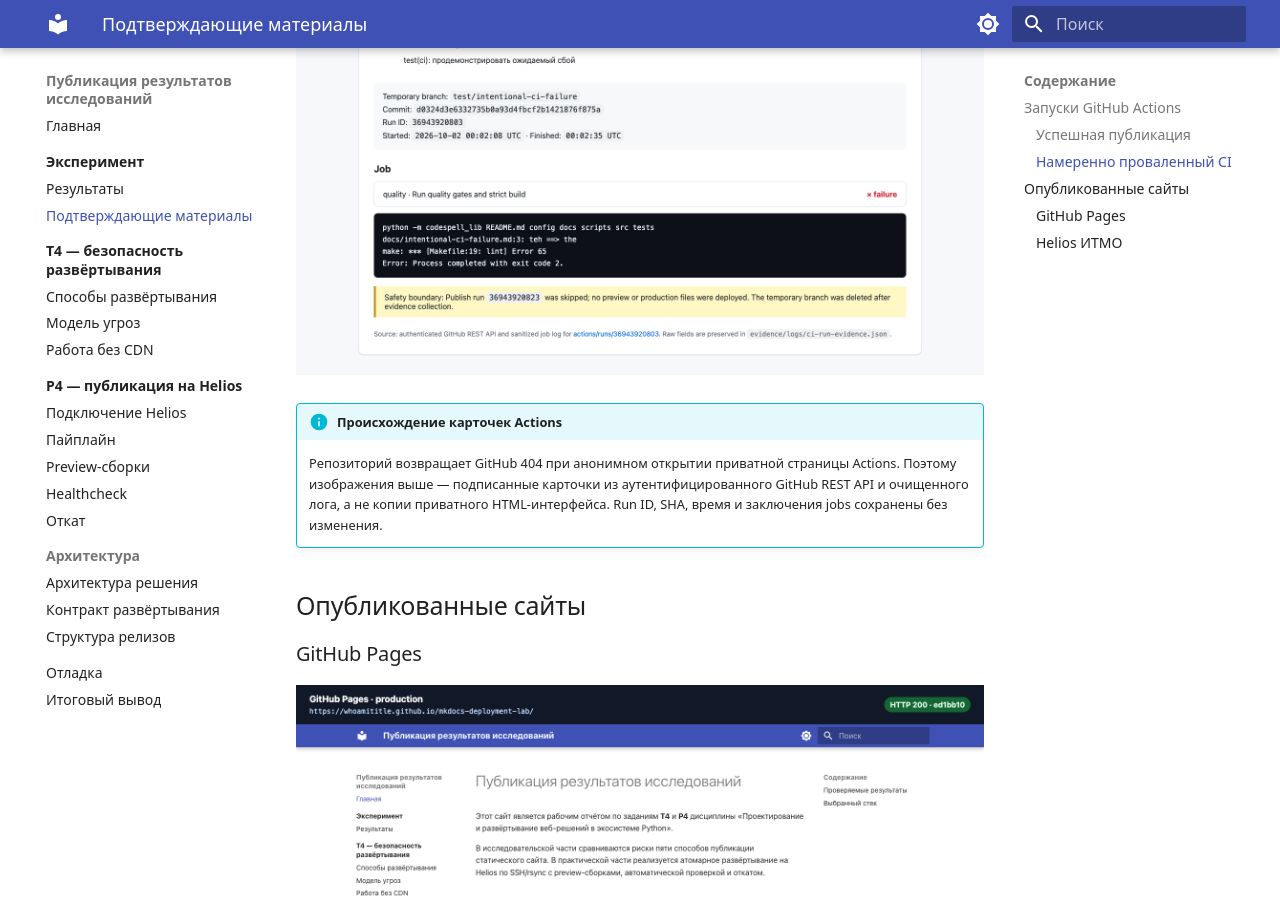
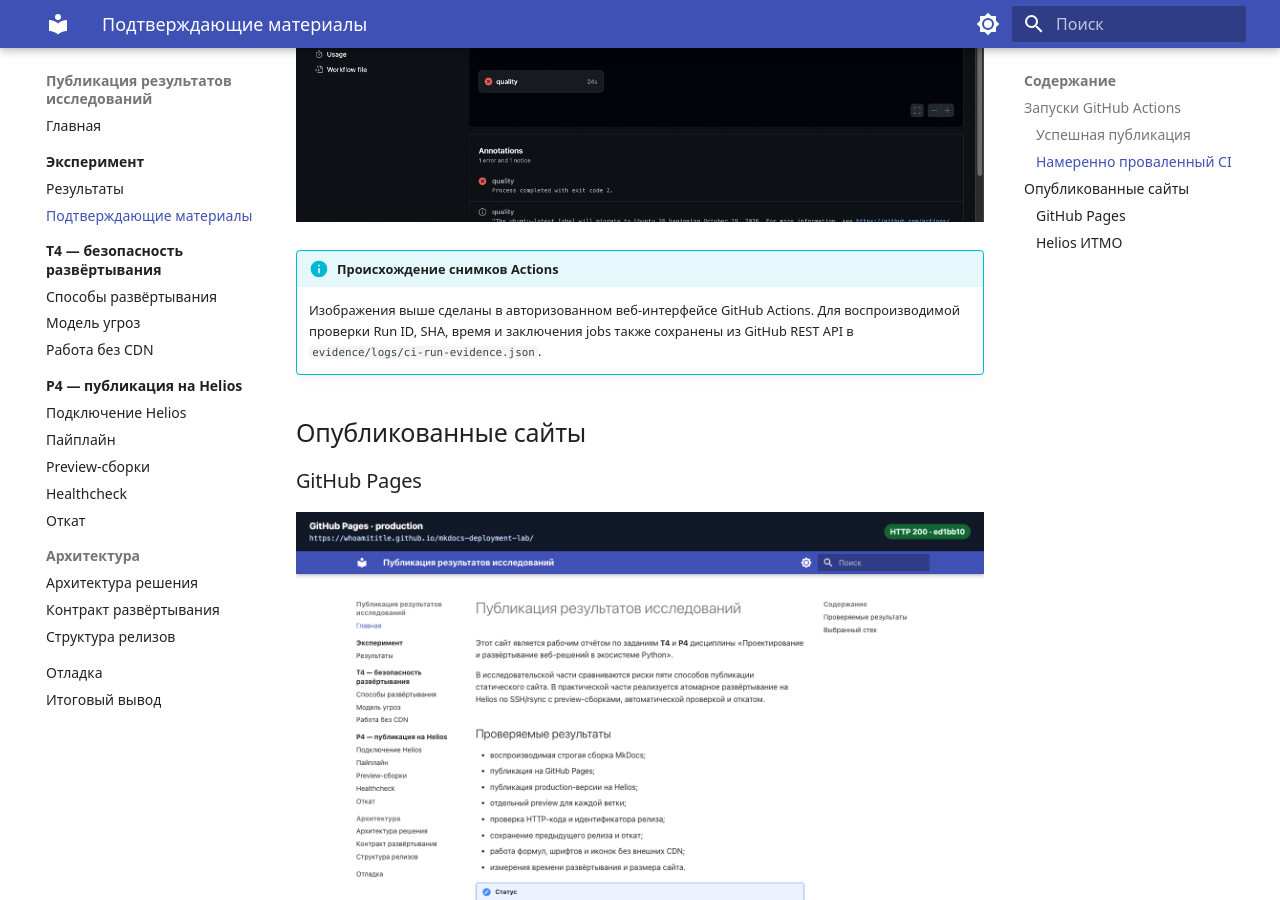
Before and after one commit to WhoamiTitle/mkdocs-deployment-lab, an MkDocs documentation site: the page built from docs/evidence/index.md, in a window 1280 px wide and 900 px high, scrolled down 1337 px. Built offline with MkDocs 1.6.1 and Material for MkDocs 9.7.7, drawn with Linux system fonts in a browser that asks for light colours; nearby versions of some CDN libraries; library files that are not in the unit come from our copies.

Commit message:
docs(evidence): добавить снимки GitHub Actions

```diff
--- a/docs/evidence/index.md
+++ b/docs/evidence/index.md
@@ -24,12 +24,10 @@
 
 ![Намеренно проваленный CI workflow](../assets/screenshots/actions-ci-intentional-failure.png)
 
-!!! info "Происхождение карточек Actions"
-    Репозиторий возвращает GitHub 404 при анонимном открытии приватной страницы
-    Actions. Поэтому изображения выше — подписанные карточки из
-    аутентифицированного GitHub REST API и очищенного лога, а не копии
-    приватного HTML-интерфейса. Run ID, SHA, время и заключения jobs сохранены
-    без изменения.
+!!! info "Происхождение снимков Actions"
+    Изображения выше сделаны в авторизованном веб-интерфейсе GitHub Actions.
+    Для воспроизводимой проверки Run ID, SHA, время и заключения jobs также
+    сохранены из GitHub REST API в `evidence/logs/ci-run-evidence.json`.
 
 ## Опубликованные сайты
 
```
Also changed, not shown: evidence/screenshots/README.md (+4 -5 lines), docs/assets/screenshots/actions-ci-intentional-failure.png, docs/assets/screenshots/actions-publish-success.png, evidence/screenshots/actions-ci-intentional-failure.png, evidence/screenshots/actions-publish-success.png.
